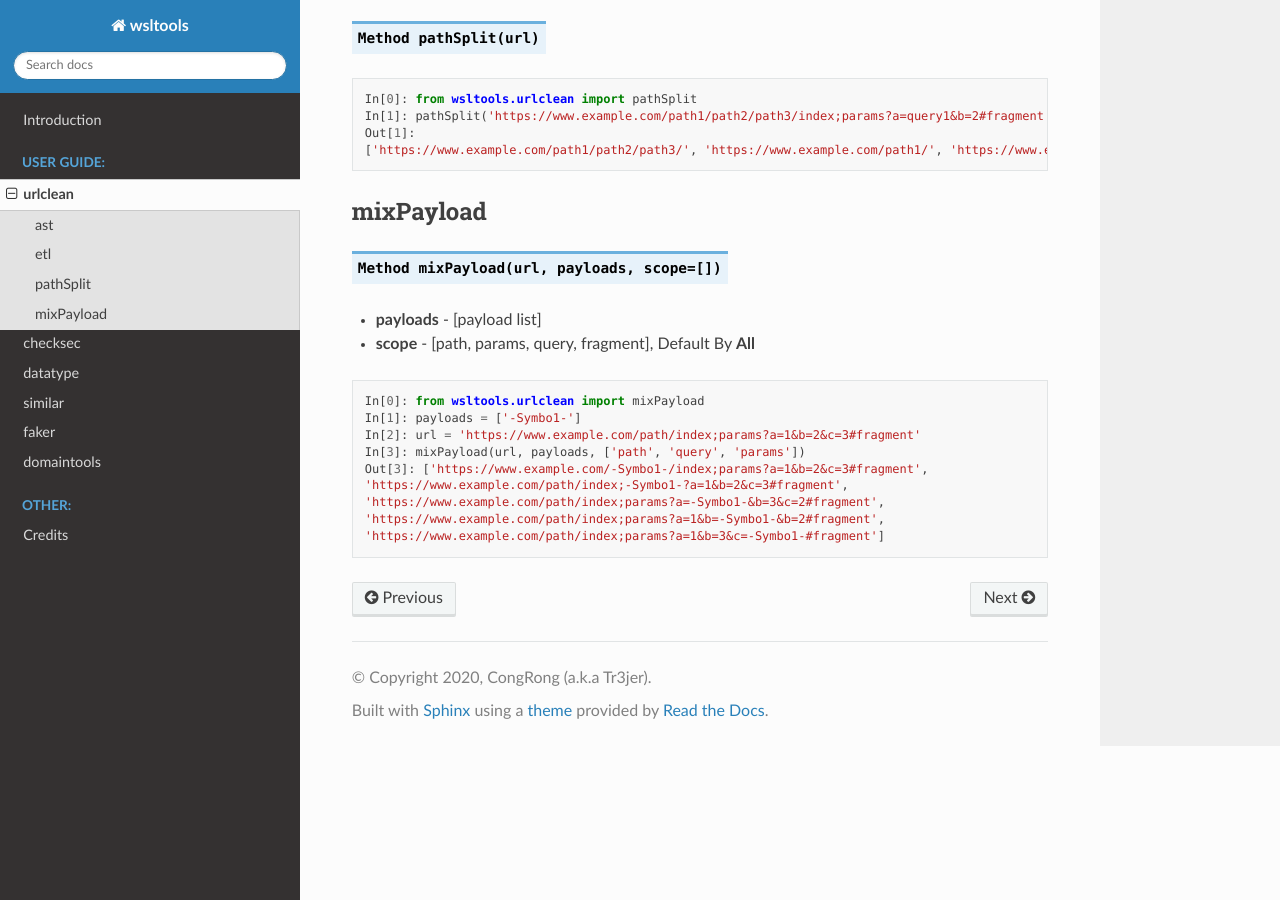
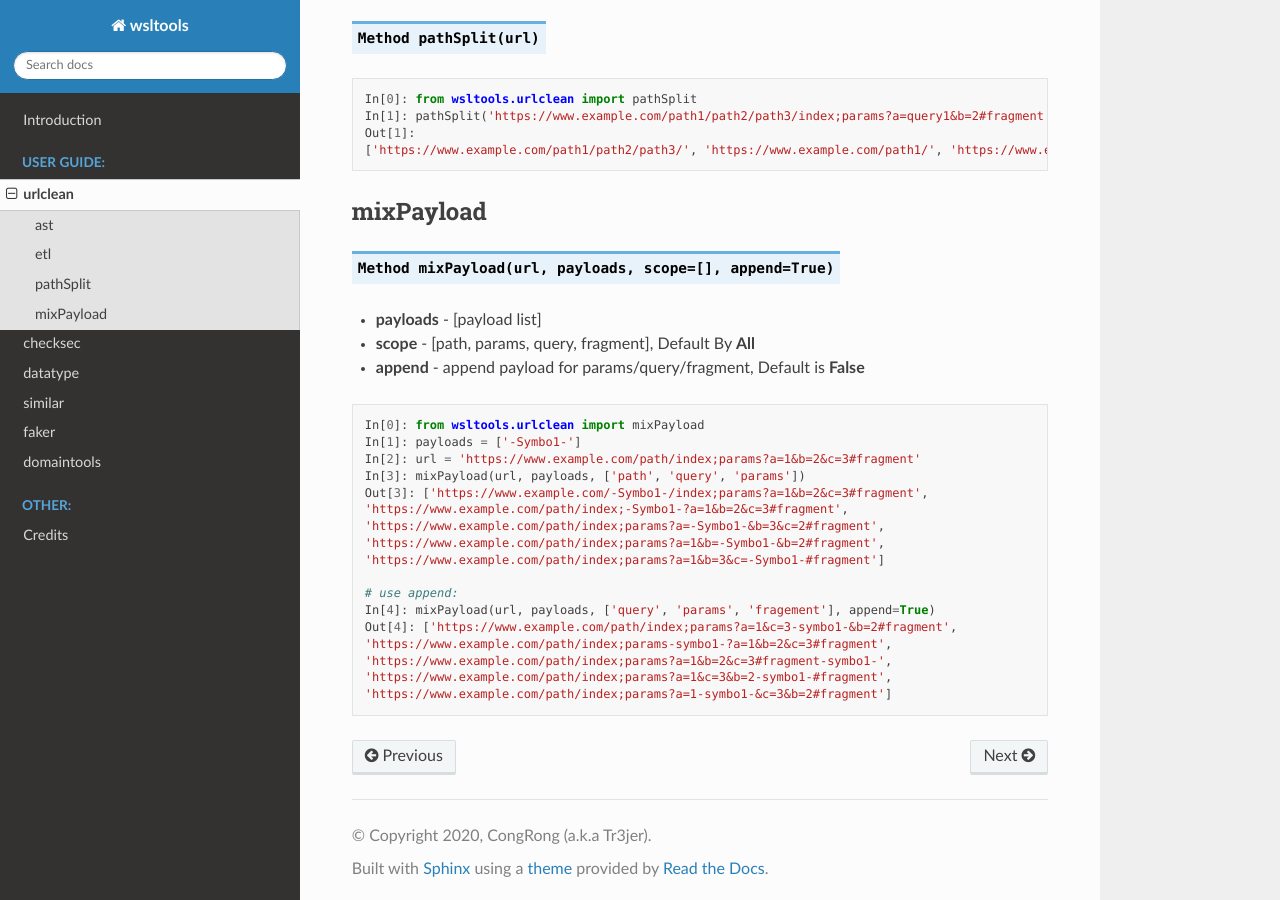
Before and after one commit to Symbo1/wsltools, a Sphinx documentation site: the page built from docs/urlclean.rst, in a window 1280 px wide and 900 px high, scrolled down 1279 px. Built offline with Sphinx 7.4.7 and the Read the Docs theme 2.0.0, drawn with Linux system fonts in a browser that asks for light colours.

Commit message:
update urlclean.mixPayload

```diff
--- a/docs/urlclean.rst
+++ b/docs/urlclean.rst
@@ -74,10 +74,11 @@ pathSplit
 mixPayload
 ----------
 
-.. Method:: Method mixPayload(url, payloads, scope=[])
+.. Method:: Method mixPayload(url, payloads, scope=[], append=True)
 
 * **payloads** - [payload list]
 * **scope** - [path, params, query, fragment], Default By **All**
+* **append** - append payload for params/query/fragment, Default is **False**
 
 ::
 
@@ -90,3 +91,11 @@ mixPayload
     'https://www.example.com/path/index;params?a=-Symbo1-&b=3&c=2#fragment',
     'https://www.example.com/path/index;params?a=1&b=-Symbo1-&b=2#fragment',
     'https://www.example.com/path/index;params?a=1&b=3&c=-Symbo1-#fragment']
+
+    # use append:
+    In[4]: mixPayload(url, payloads, ['query', 'params', 'fragement'], append=True)
+    Out[4]: ['https://www.example.com/path/index;params?a=1&c=3-symbo1-&b=2#fragment',
+    'https://www.example.com/path/index;params-symbo1-?a=1&b=2&c=3#fragment',
+    'https://www.example.com/path/index;params?a=1&b=2&c=3#fragment-symbo1-',
+    'https://www.example.com/path/index;params?a=1&c=3&b=2-symbo1-#fragment',
+    'https://www.example.com/path/index;params?a=1-symbo1-&c=3&b=2#fragment']
--- a/setup.py
+++ b/setup.py
@@ -7,7 +7,7 @@ with open("README.md", "r") as fh:
     long_description = fh.read()
 
 setup(name="wsltools",
-      version="0.2.2",
+      version="0.2.3",
       description="Web Scan Lazy Tools",
       long_description=long_description,
       long_description_content_type="text/markdown",
```
Also changed, not shown: 1 other file.
